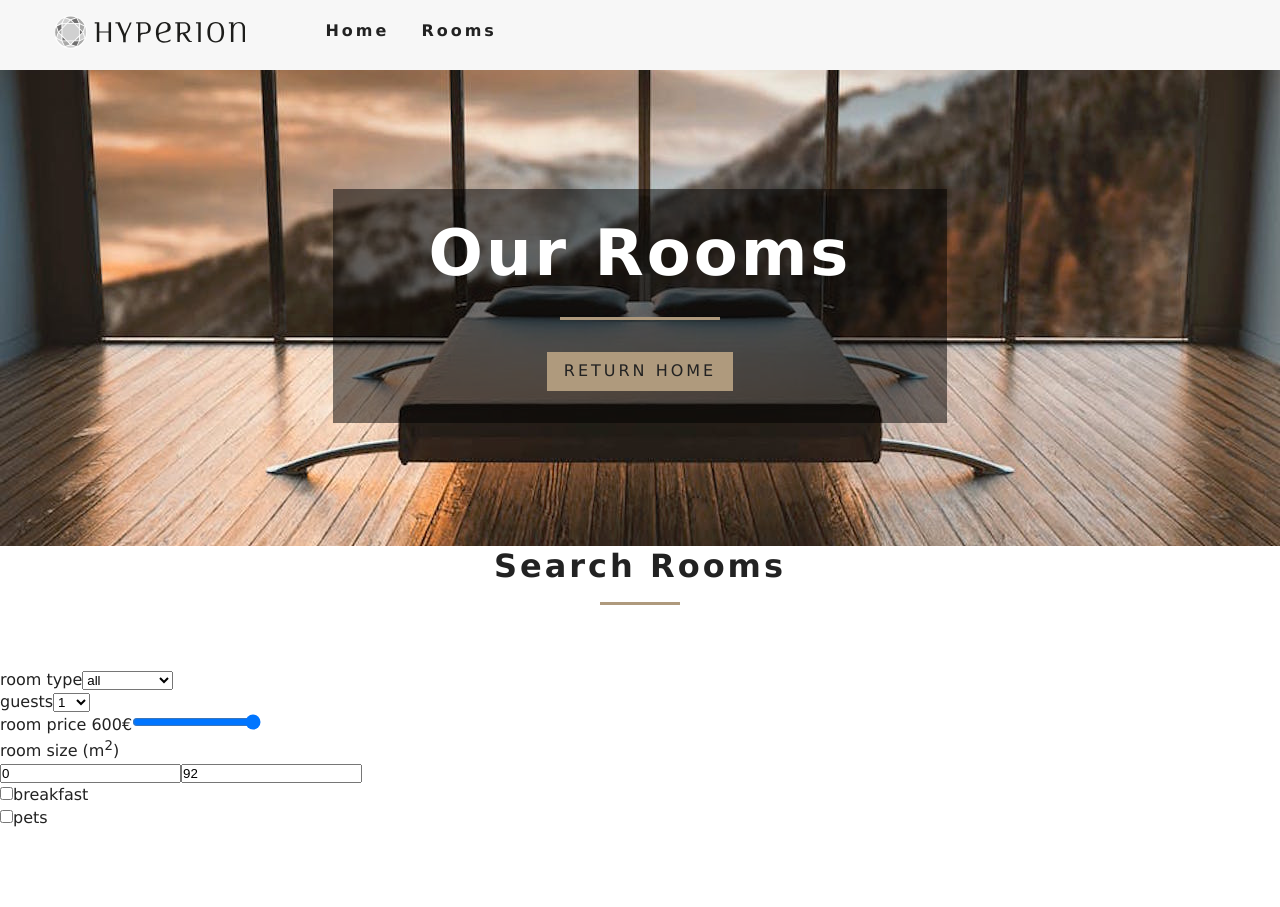
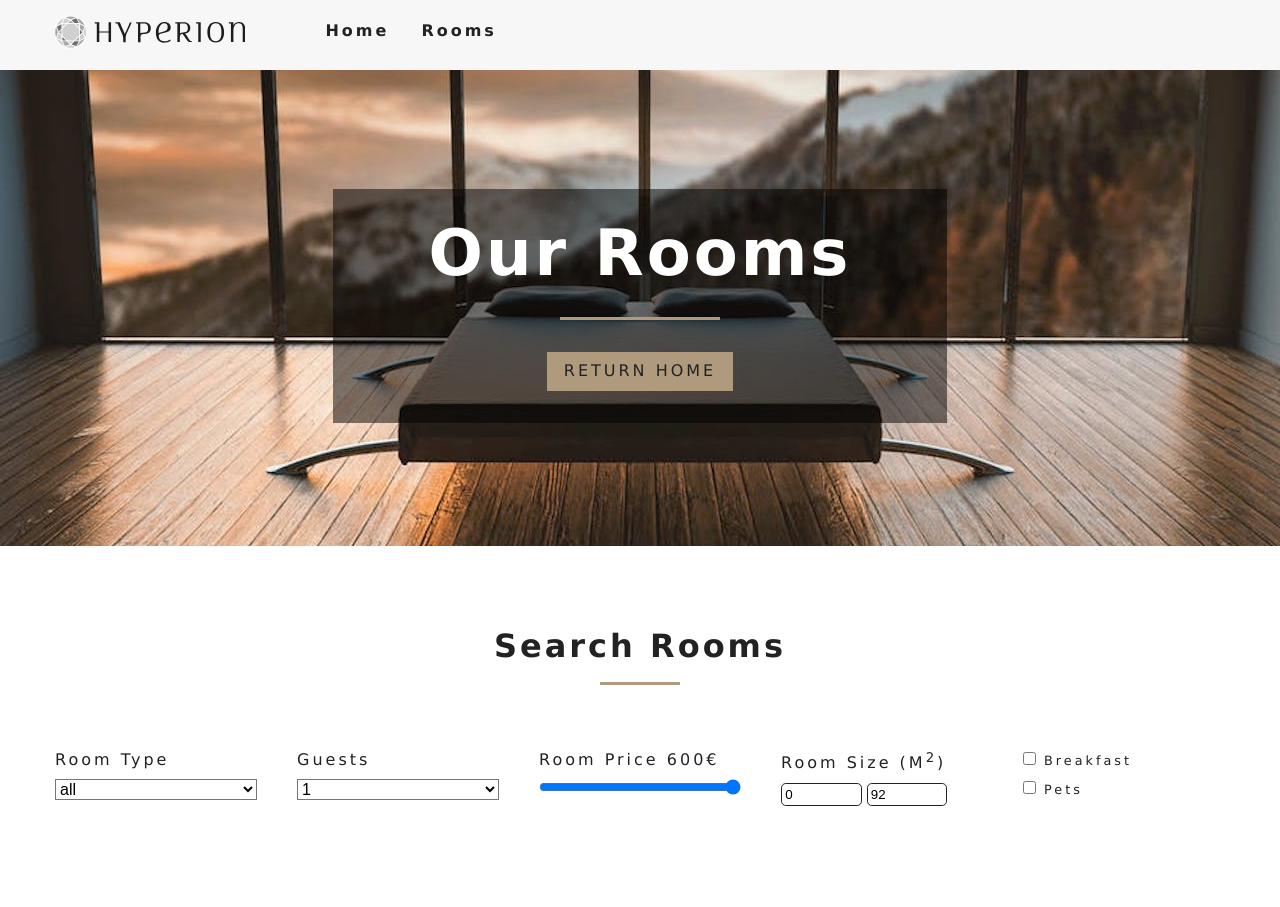
Before and after one commit to BitBravo/react-hotel-book, a React (Create React App) app: page /rooms in a window 1280 px wide. Shown: the top 907 px of the page. Built offline with nearby package versions, Linux system fonts and the light colour scheme.

Commit message:
Add styles to filter view

```diff
--- a/src/App.css
+++ b/src/App.css
@@ -553,3 +553,64 @@ h6 {
     max-width: 1170px;
   }
 }
+
+/* Rooms Filter */
+.filter-container {
+  padding: 5rem 0;
+}
+
+.filter-form {
+  width: 60vw;
+  margin: 0 auto;
+  display: grid;
+  grid-template-columns: repeat(auto-fit, minmax(202px, 1fr));
+  grid-row-gap: 2rem;
+  grid-column-gap: 40px;
+}
+
+.form-group {
+  text-transform: capitalize;
+}
+
+.form-group label {
+  display: block;
+  letter-spacing: var(--mainSpacing);
+  margin-bottom: 0.5rem;
+}
+
+.form-control {
+  width: 100%;
+  background: transparent;
+  font-size: 1rem;
+}
+
+.size-inputs {
+  display: flex;
+}
+
+.size-input {
+  width: 40%;
+  padding: 0.2rem;
+  border: 1px solid var(--mainBlack);
+  border-radius: 0.3rem;
+  margin-right: 0.3rem;
+}
+
+.single-extra label {
+  display: inline-block;
+  font-size: 0.8rem;
+  margin-left: 0.5rem;
+}
+
+@media screen and (min-width: 776px) {
+  .filter-form {
+    width: 70vw;
+  }
+}
+
+@media screen and (min-width: 992px) {
+  .filter-form {
+    width: 95vw;
+    max-width: 1170px;
+  }
+}
```
